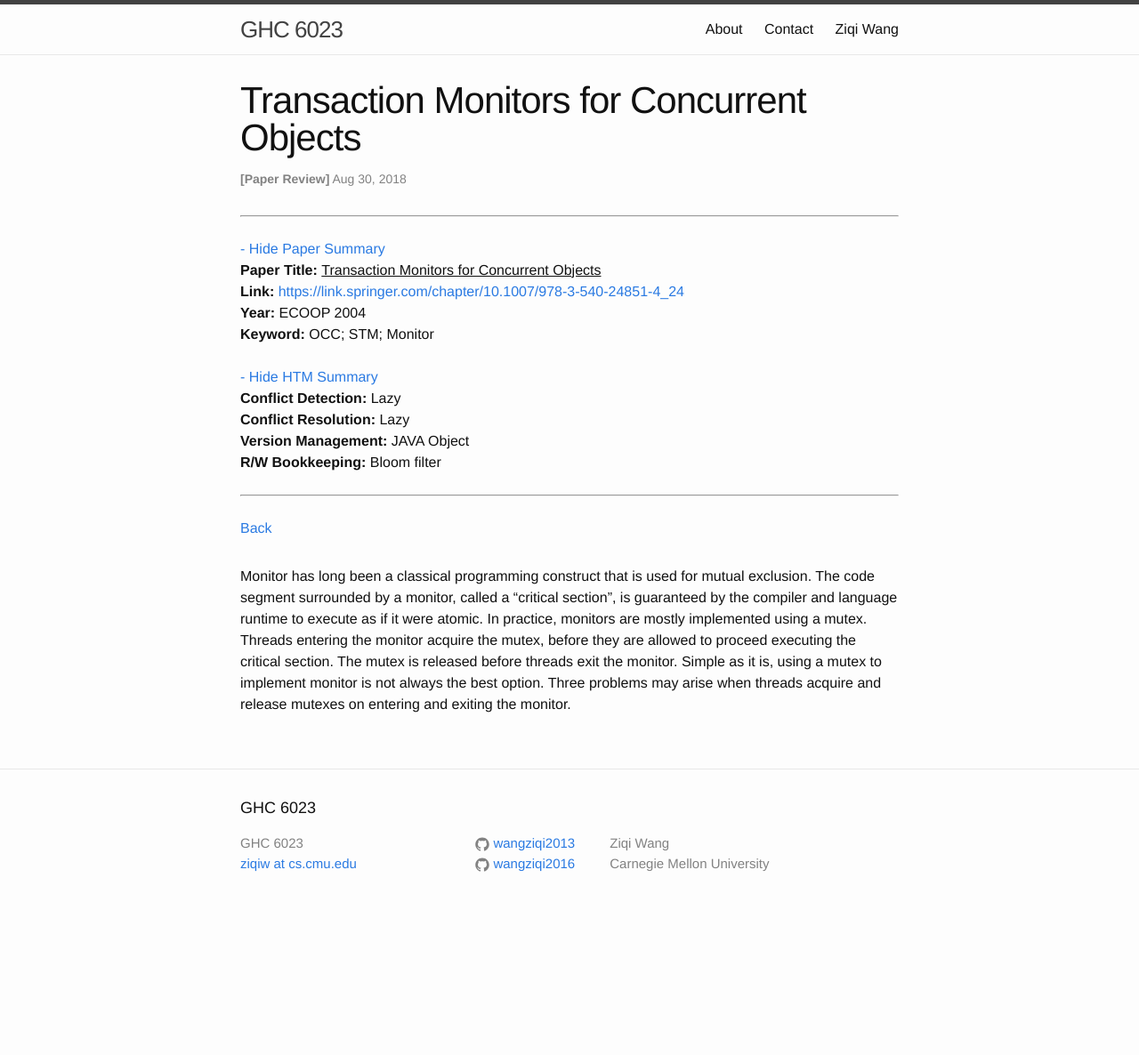
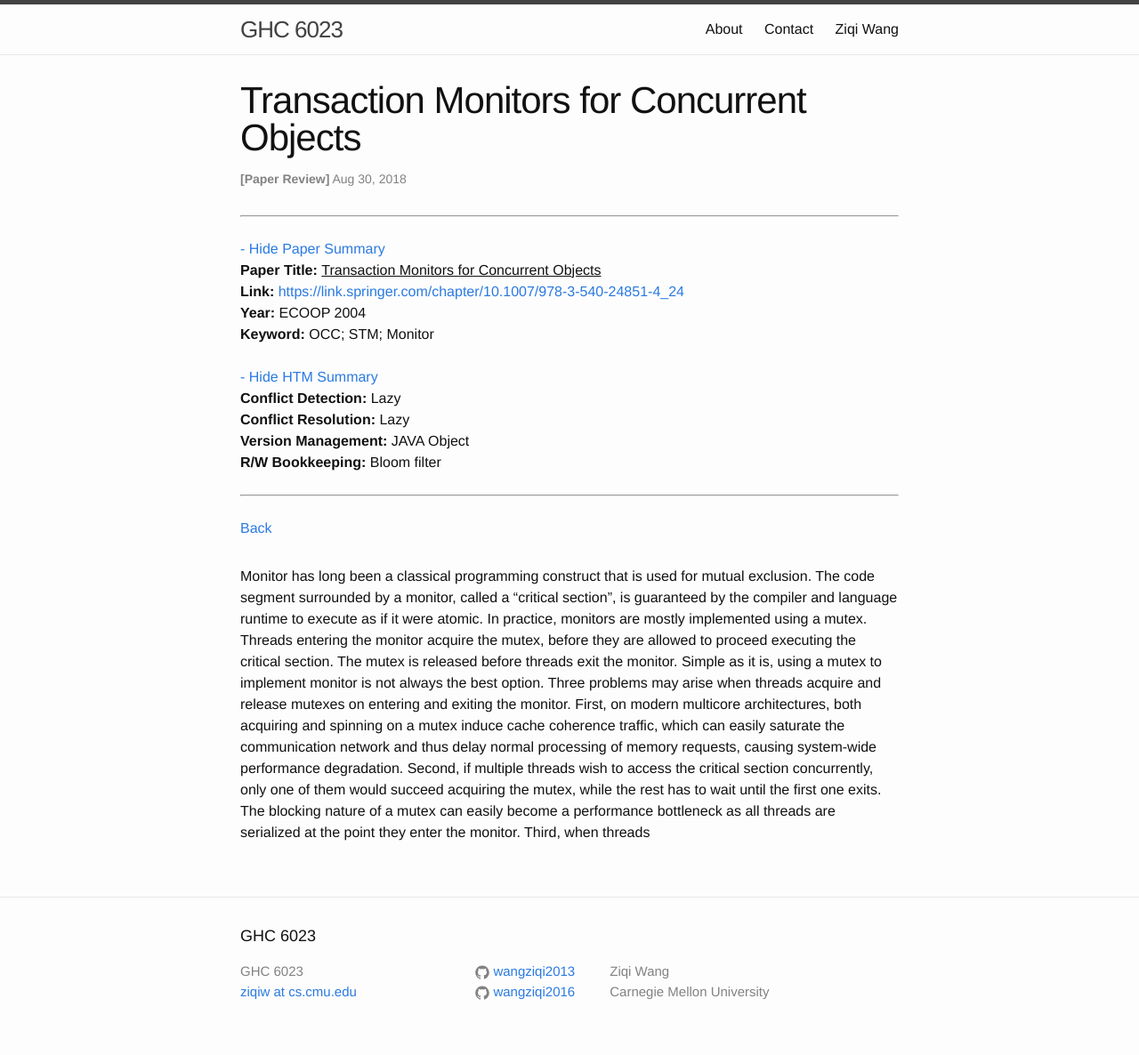
Before and after one commit to wangziqi2013/wangziqi2013.github.io, a Jekyll site: the page built from _posts/2018-08-29-Transaction-Monitors-For-Concurrent-Objects.markdown, in a window 1280 px wide. Shown: the whole page at 89% size. Built offline with Jekyll 4.4.1, drawn with Linux system fonts in a browser that asks for light colours; before the commit the page ends 1042 px from its top, so only the background shows below that.

Commit message:
Finish first two reasons why mutex based monitors are bad

```diff
--- a/_posts/2018-08-29-Transaction-Monitors-For-Concurrent-Objects.markdown
+++ b/_posts/2018-08-29-Transaction-Monitors-For-Concurrent-Objects.markdown
@@ -18,4 +18,9 @@ by a monitor, called a "critical section", is guaranteed by the compiler and lan
 atomic. In practice, monitors are mostly implemented using a mutex. Threads entering the monitor acquire the mutex, before
 they are allowed to proceed executing the critical section. The mutex is released before threads exit the monitor.
 Simple as it is, using a mutex to implement monitor is not always the best option. Three problems may arise when
-threads acquire and release mutexes on entering and exiting the monitor.
+threads acquire and release mutexes on entering and exiting the monitor. First, on modern multicore architectures, both
+acquiring and spinning on a mutex induce cache coherence traffic, which can easily saturate the communication network and
+thus delay normal processing of memory requests, causing system-wide performance degradation. Second, if multiple threads
+wish to access the critical section concurrently, only one of them would succeed acquiring the mutex, while the rest has
+to wait until the first one exits. The blocking nature of a mutex can easily become a performance bottleneck as all threads
+are serialized at the point they enter the monitor. Third, when threads
```
